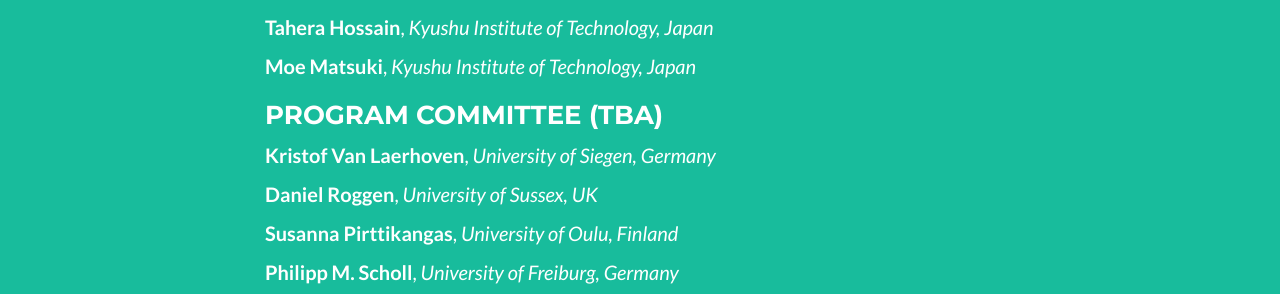
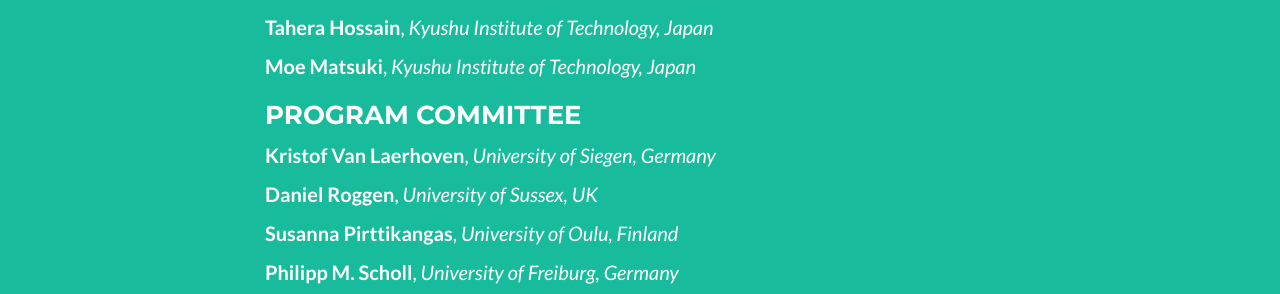
Before and after one commit to abc-research/2019, a Jekyll site: the page built from index.html, in a window 1280 px wide and 900 px high, scrolled down 4017 px. Shown: the part 161-455 px from the top of the window. Built offline with Jekyll 4.4.1, drawn with Linux system fonts in a browser that asks for light colours.

Commit message:
Update _config.yml

```diff
--- a/_config.yml
+++ b/_config.yml
@@ -87,7 +87,7 @@
         affil: Kyushu Institute of Technology, Japan
       - name: Moe Matsuki
         affil: Kyushu Institute of Technology, Japan
-  - role: Program Committee (TBA)
+  - role: Program Committee
     member:
       - name: Kristof Van Laerhoven
         affil: University of Siegen, Germany
```
